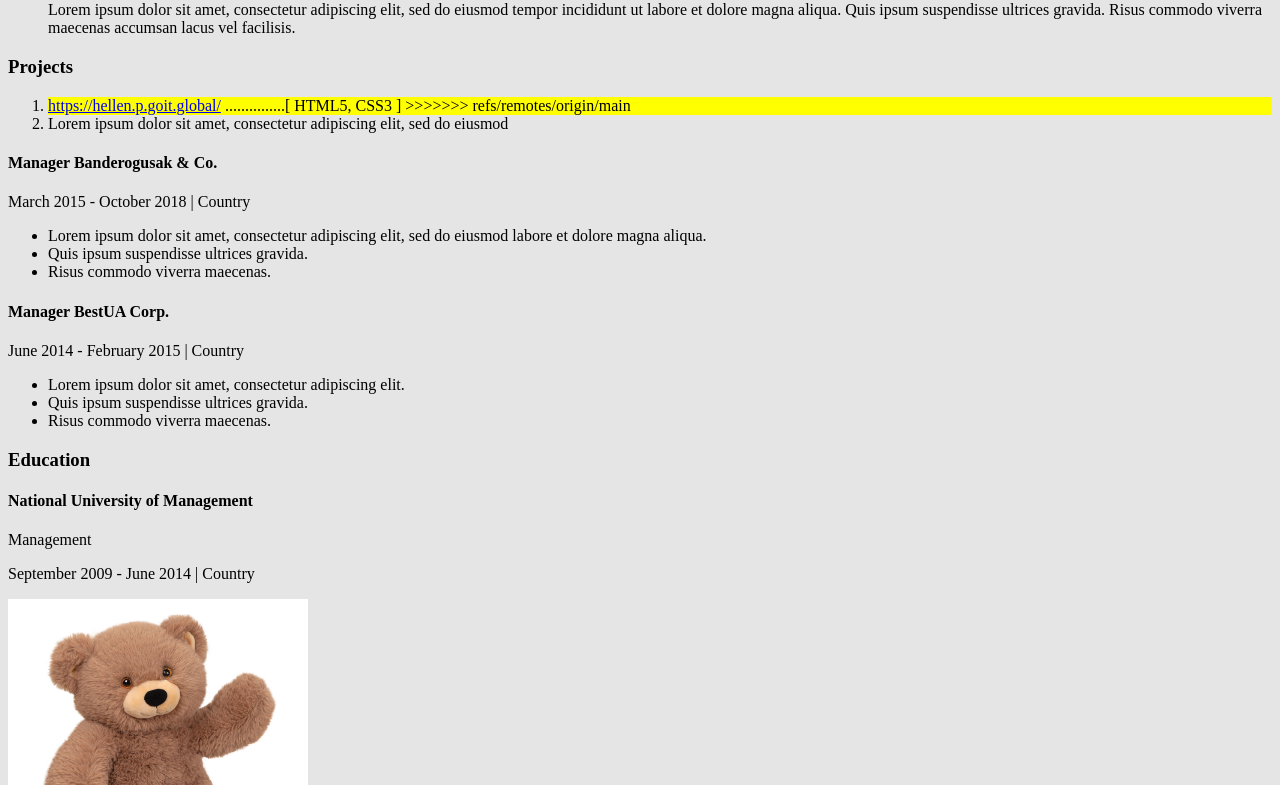
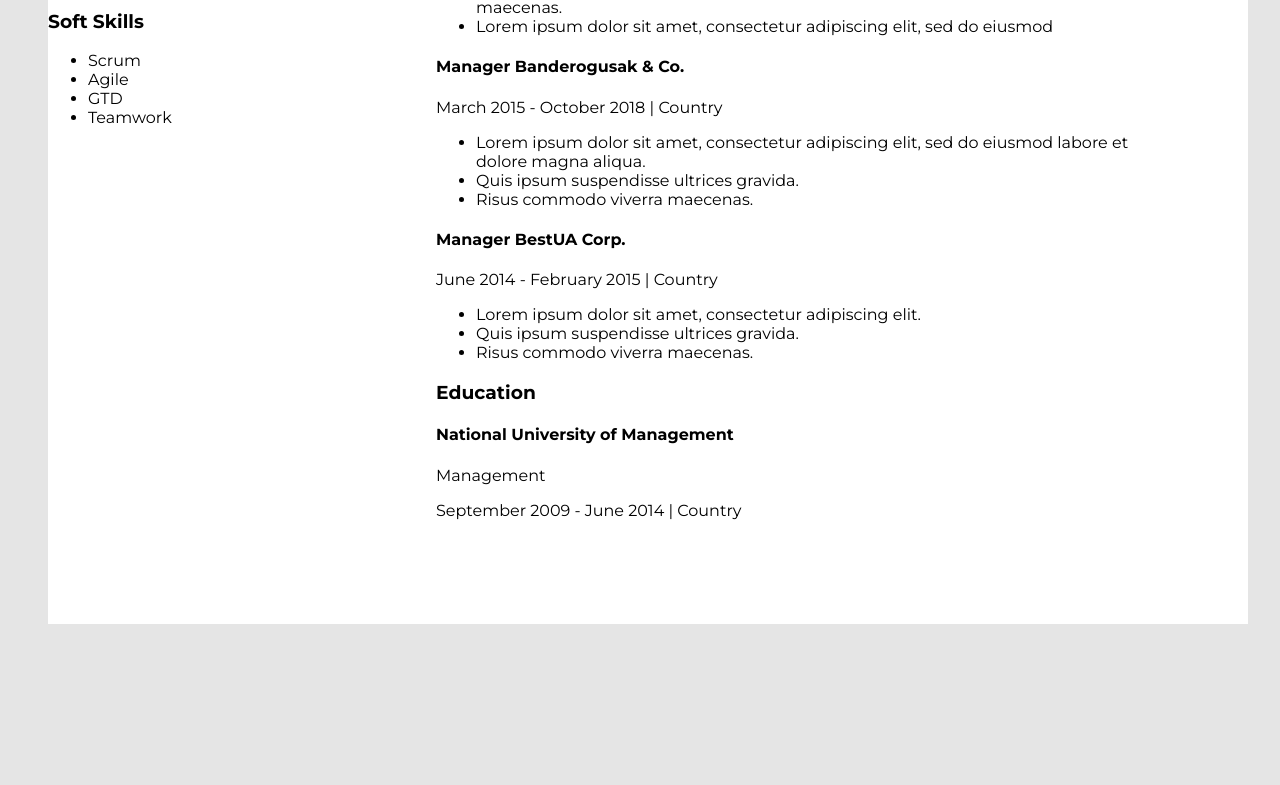
Before and after one commit to Aristo-bear/resume-project, a plain HTML site: page index.html in a window 1280 px wide. Shown: the part 669-1454 px from the top of the page. After the commit the page ends 1341 px from the top, so only its background shows below. Drawn offline with Linux system fonts and the light colour scheme.

Commit message:
work 03.08.23

```diff
--- a/CSS/stiles.css
+++ b/CSS/stiles.css
@@ -1,22 +1,30 @@
 body {
+    font-family: 'Montserrat', sans-serif;
     background-color: #E5E5E5;
-<<<<<<< HEAD
+    padding: 40px;
+}
 
 h2 {
     font-size: 35px;
 }
-.project-item
+.wrapper {
+  display: flex;
+  flex-direction: row-reverse;
+  background-color: #ffffff;
+  width: 1200px;
+  margin: 0 auto;
+}
 
-=======
+/* main-content */
+.main-content {
+padding: 88px;
 }
-<<<<<<< HEAD
 /* about me */
 .my-profesion {
     padding-bottom: 180px;
 }
-h2 {
-    font-size: 35px;
-}
+
 .project-item {
     background-color: yellow;
 >>>>>>> refs/remotes/origin/main
+}
--- a/index.html
+++ b/index.html
@@ -4,15 +4,20 @@
 <head>
   <meta charset="UTF-8" />
   <meta name="viewport" content="width=device-width, initial-scale=1.0" />
+
+  <link rel="preconnect" href="https://fonts.googleapis.com">
+  <link rel="preconnect" href="https://fonts.gstatic.com" crossorigin>
+  <link href="https://fonts.googleapis.com/css2?family=Montserrat:wght@400;700&display=swap" rel="stylesheet">
+
   <link rel="stylesheet" href="./CSS/stiles.css">
   <title>my resume</title>
 </head>
 
 <body>
   <!-- wrapper -->
-  <div>
+  <div class="wrapper">
     <!-- main content -->
-    <div>
+    <div class="main-content">
       <!-- about me -->
       <div>
         <h2>Front-End Developer</h2>
@@ -28,7 +33,7 @@
       <div>
         <h3>Projects</h3>
         <ol>
-          <li>
+          <li class="project-item">
             <a href="https://hellen.p.goit.global/">https://hellen.p.goit.global/</a>
             ...............[ HTML5, CSS3 ]
           </li>
@@ -47,7 +52,6 @@
       <div>
         <!-- company 1 -->
         <div>
-<<<<<<< HEAD
           <h4>Front-End Developer</h4>
           <p>September 2019 - up to now | Country</p>
 
@@ -60,27 +64,6 @@
             <li>
               Lorem ipsum dolor sit amet, consectetur adipiscing elit.Risus
               commodo viverra maecenas.
-=======
-
-  <h2 class="my-profesion">Front-End Developer</h2>
-          <h1>Taras Goitinskiy</h1>
-          <p>
-            Lorem ipsum dolor sit amet, consectetur adipiscing elit, sed do
-            eiusmod tempor incididunt ut labore et dolore magna aliqua. Quis
-            ipsum suspendisse ultrices gravida. Risus commodo viverra maecenas
-            accumsan lacus vel facilisis.
-          </p>
-        </div>
-        <!-- projects -->
-        <div>
-          <h3>Projects</h3>
-          <ol>
-            <li class="project-item">
-              <a href="https://hellen.p.goit.global/"
-                >https://hellen.p.goit.global/</a
-              >
-              ...............[ HTML5, CSS3 ]
->>>>>>> refs/remotes/origin/main
             </li>
             <li>
               Lorem ipsum dolor sit amet, consectetur adipiscing elit, sed do
```
